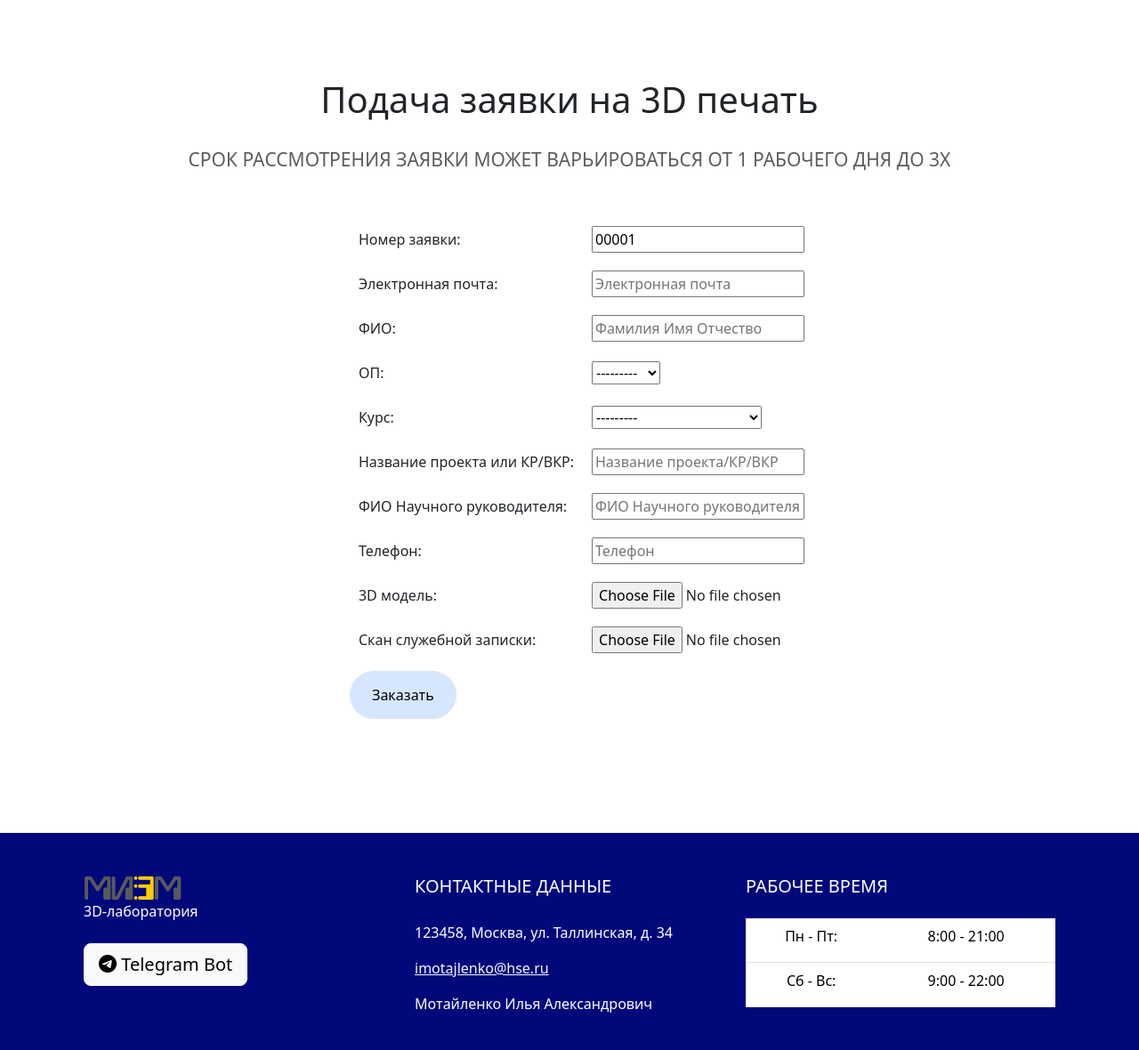
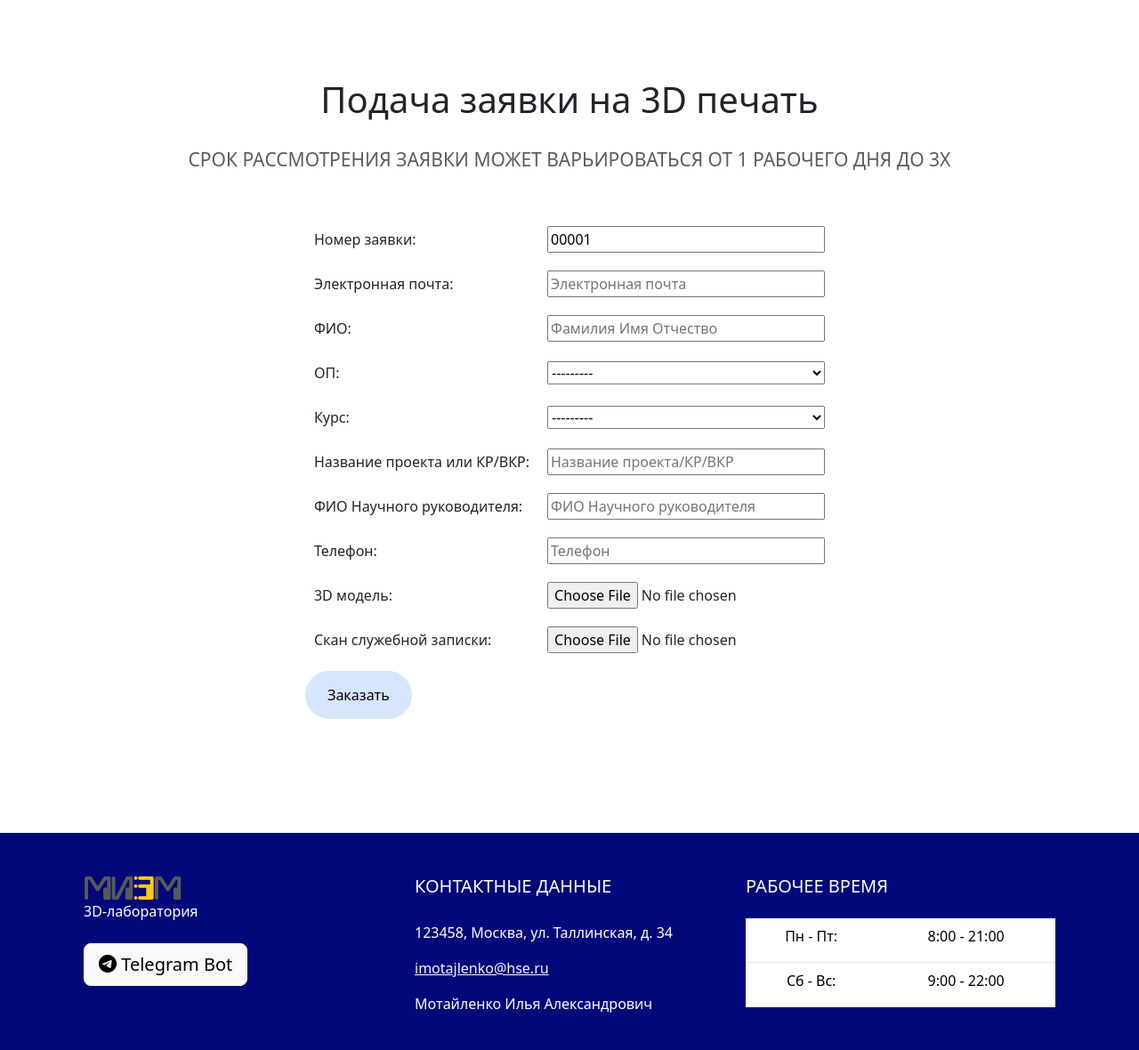
Before and after one commit to amgn1/project_1311, a Django app: page /appform/ in a window 1280 px wide. Shown: the part 76-1256 px from the top of the page at 89% size. Run offline with Django 4.2, Linux system fonts and the light colour scheme; data that the repository does not hold is empty; some libraries are stand-ins or nearby versions.

Commit message:
Update appform.html

```diff
--- a/dev/req3d/appform/templates/appform/appform.html
+++ b/dev/req3d/appform/templates/appform/appform.html
@@ -39,6 +39,11 @@
         height: 50px;
     }
 
+	.text {
+		width: 100%;
+	}
+
+
 </style>
 
 <div class="mt-auto" style="padding: 5% 0 10% 0;">
@@ -52,7 +57,7 @@
         </p>
     </div>
 
-	<div class="d-flex justify-content-center align-items-center" style="margin-left: 100px;">
+	<div class="d-flex justify-content-center align-items-center" style="margin-left: 0px;">
 		<form method="POST">
 			{% csrf_token %}
 			<table style="margin-bottom: 10px">
```
